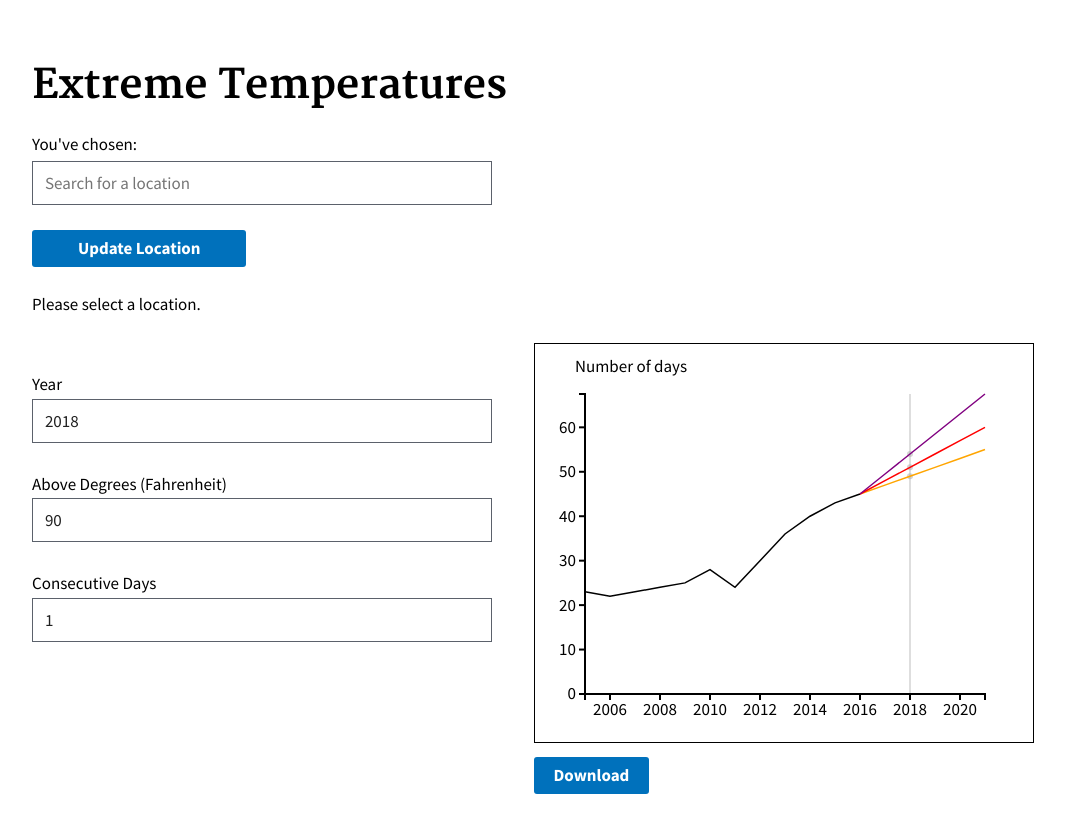
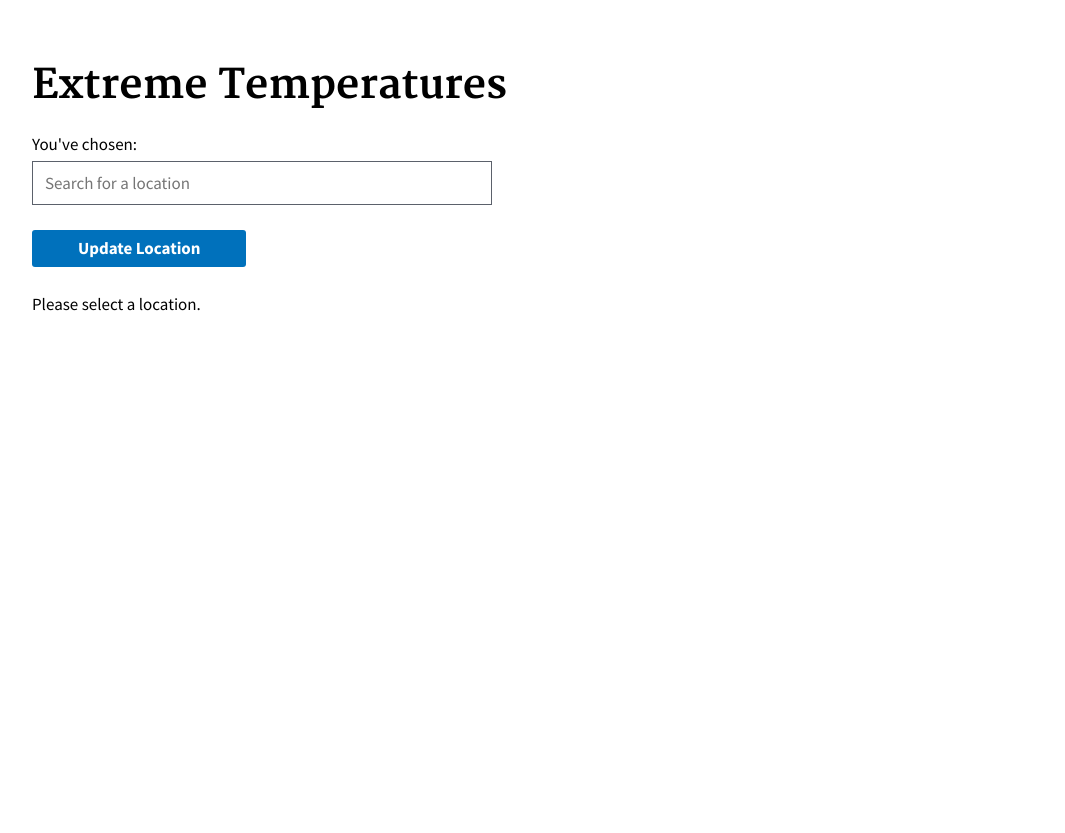
Before and after one commit to 18F/climate-labs, a Jekyll site: the page built from temperature/index.html, in a window 1280 px wide. Shown: the top 833 px of the page, without its empty margins (118-1183 px from the left). Built offline with Jekyll 4.4.1, drawn with Linux system fonts in a browser that asks for light colours; part of the change alters nothing that is shown.

Commit message:
Improve temp data download interaction
Ensure that the other data on the page is hidden if there is no
location, change the assumed file size based on the information selected

```diff
--- a/js/views/temperature.js
+++ b/js/views/temperature.js
@@ -9,29 +9,49 @@
       .property('value', query[key]);
   });
 
-  if (loc) {
-    var chartEl = document.querySelector('temperature-chart');
-    var daysEl = document.querySelector('#days');
-    var downloadEl = document.querySelector('#download');
-    var tempEl = document.querySelector('#temp');
-    var yearEl = document.querySelector('#year');
+  var chartEl = d3.select('temperature-chart');
 
-    yearEl.addEventListener('change', function (e) {
-      chartEl.setAttribute('year', e.target.value);
+  d3.select('#year').on('change', function () {
+    chartEl.attr('year', d3.event.target.value);
   });
 
-    tempEl.addEventListener('change', function (e) {
-      chartEl.setAttribute('min-temp', e.target.value);
+  d3.select('#temp').on('change', function () {
+    chartEl.attr('min-temp', d3.event.target.value);
   });
 
-    daysEl.addEventListener('change', function (e) {
-      chartEl.setAttribute('day-count', e.target.value);
+  d3.select('#days').on('change', function () {
+    chartEl.attr('day-count', d3.event.target.value);
   });
 
-    downloadEl.addEventListener('click', function (e) {
+  d3.select('#download').on('click', function () {
     d3.select('#downloader').attr('aria-hidden', false);
   });
+
+  d3.select('#downloader button').on('click', function () {
+    d3.event.preventDefault();
+    alert('Fake downloading 👍');
+  });
+
+  d3.select('#downloader form').on('change', function () {
+    function calculateFileSize(n) {
+      if (n === 0) return 0;
+      return 14 + (n * 1.4);
+    }
+
+    function numberOfChecks(t) {
+      var c = Array.prototype.slice.call(t.querySelectorAll('[type="checkbox"]'));
+      return c.filter(function(d) { return d.checked; }).length;
+    }
+
+    var number = numberOfChecks(d3.event.currentTarget);
+    var text = ['Download', calculateFileSize(number), 'MB file'].join(' ');
+    d3.select('#downloader button').text(text);
+  });
+
+  if (loc) {
+    d3.select('section[role="main"]').attr('aria-hidden', false);
   } else {
     d3.select('#no-location').attr('aria-hidden', false);
+    d3.select('section[role="main"]').attr('aria-hidden', true);
   }
 })(window);
--- a/temperature/index.html
+++ b/temperature/index.html
@@ -100,7 +100,7 @@ scripts:
   <p>Please select a location.</p>
 </section>
 
-<section>
+<section role="main" aria-hidden="false">
   <form class="usa-width-one-half" id="filter">
     <label for="year">Year</label>
     <input type="number" id="year" name="year"
@@ -121,7 +121,8 @@ scripts:
   </div>
 </section>
 
-<section id="downloader" aria-hidden="true">
+<section class="usa-width-one-whole" id="downloader" aria-hidden="true">
+  <div>
     <h2>Download CSV</h2>
     <form>
       <fieldset class="usa-fieldset-inputs usa-sans">
@@ -129,21 +130,22 @@ scripts:
         <ul class="usa-unstyled-list">
           <li>
             <input id="medium-model" type="checkbox"
-            name="medium-model" value="medium-model" checked="">
+              name="medium-model" value="medium-model" checked>
             <label for="medium-model">Medium model</label>
           </li>
           <li>
             <input id="ten-percent-model" type="checkbox"
-            name="ten-percent-model" value="ten-percent-model" checked="">
+              name="ten-percent-model" value="ten-percent-model">
             <label for="ten-percent-model">10th percentile model</label>
           </li>
           <li>
             <input id="ninety-percent-model" type="checkbox"
-            name="ninety-percent-model" value="ninety-percent-model" checked="">
+              name="ninety-percent-model" value="ninety-percent-model">
             <label for="ninety-percent-model">90th percentile model</label>
           </li>
         </ul>
       </fieldset>
-    <button role="button" class="usa-button usa-button-big">Download</button>
+      <button role="button" class="usa-button usa-button-big">Download 15.4 MB file</button>
     </form>
+  </div>
 </section>
```
Lines whose indentation alone changed are shown as unchanged.
